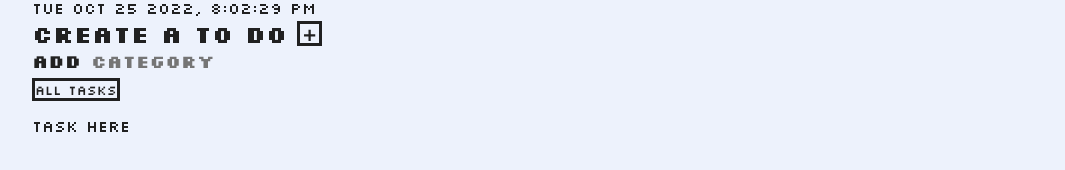
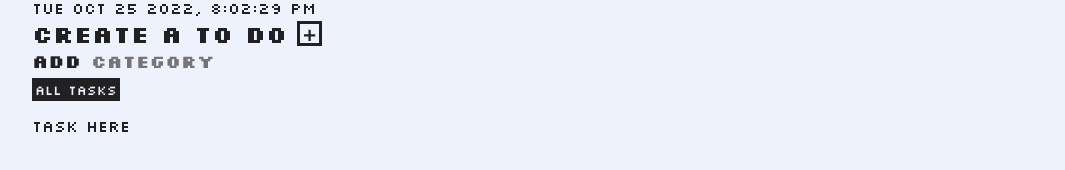
Before and after one commit to anthpantaleo/todo_app, a website built with webpack: page dist/index.html in a window 1280 px wide. Shown: the part 44-214 px from the top of the page, without its empty margins (106-1171 px from the left). Built offline with nearby package versions, Linux system fonts and the light colour scheme.

Commit message:
update Category functionality

```diff
--- a/src/generalDom.js
+++ b/src/generalDom.js
@@ -14,6 +14,7 @@ const generalApp = (() => {
     const modalClose = document.querySelector(".modal-close");
     const taskSubmitButton = document.querySelector("#submitTask");
     const categoryInput = document.getElementById("category");
+    let categorySelect = document.querySelectorAll("[category]");
 
     // Initial Date Update
     let initialDate = new Date();
@@ -161,11 +162,9 @@ const generalApp = (() => {
       deleteCategories(categoryDisplay);
       let currentCategories = JSON.parse(localStorage.getItem("categories"));
       currentCategories.forEach((element) => {
-        console.log(element.categoryname);
-      });
-      currentCategories.forEach((element) => {
         let categoryButton = document.createElement("button");
         categoryButton.classList.add("category");
+        categoryButton.setAttribute("category", `${element.categoryname}`);
         categoryButton.innerText = element.categoryname;
         if (element.categoryname != "all tasks") {
           let categoryDeleteSpan = document.createElement("span");
@@ -175,6 +174,7 @@ const generalApp = (() => {
         }
         categoryDisplay.appendChild(categoryButton);
       });
+      loadCategorySelect();
     }
 
     // Delete Existing Categories
@@ -184,6 +184,19 @@ const generalApp = (() => {
         x.removeChild(x.firstChild);
       }
     }
+
+    // update Category Selectors and Loaders
+
+    function loadCategorySelect() {
+      categorySelect = document.querySelectorAll("[category]");
+      categorySelect.forEach((element) => {
+        if (element.getAttribute("category") == selectedCategory) {
+          element.classList.toggle("selectedView");
+        } else {
+          element.classList.remove("selectedView");
+        }
+      });
+    }
   });
 })();
 
--- a/src/styles.css
+++ b/src/styles.css
@@ -219,6 +219,10 @@ form input {
   padding-top: 10px;
 }
 
+.category-display {
+  flex-wrap: wrap;
+}
+
 @media only screen and (max-width: 400px) {
   #icon {
     position: relative;
```
Also changed, not shown: dist/generalDomControl.bundle.js, dist/index.bundle.js.
